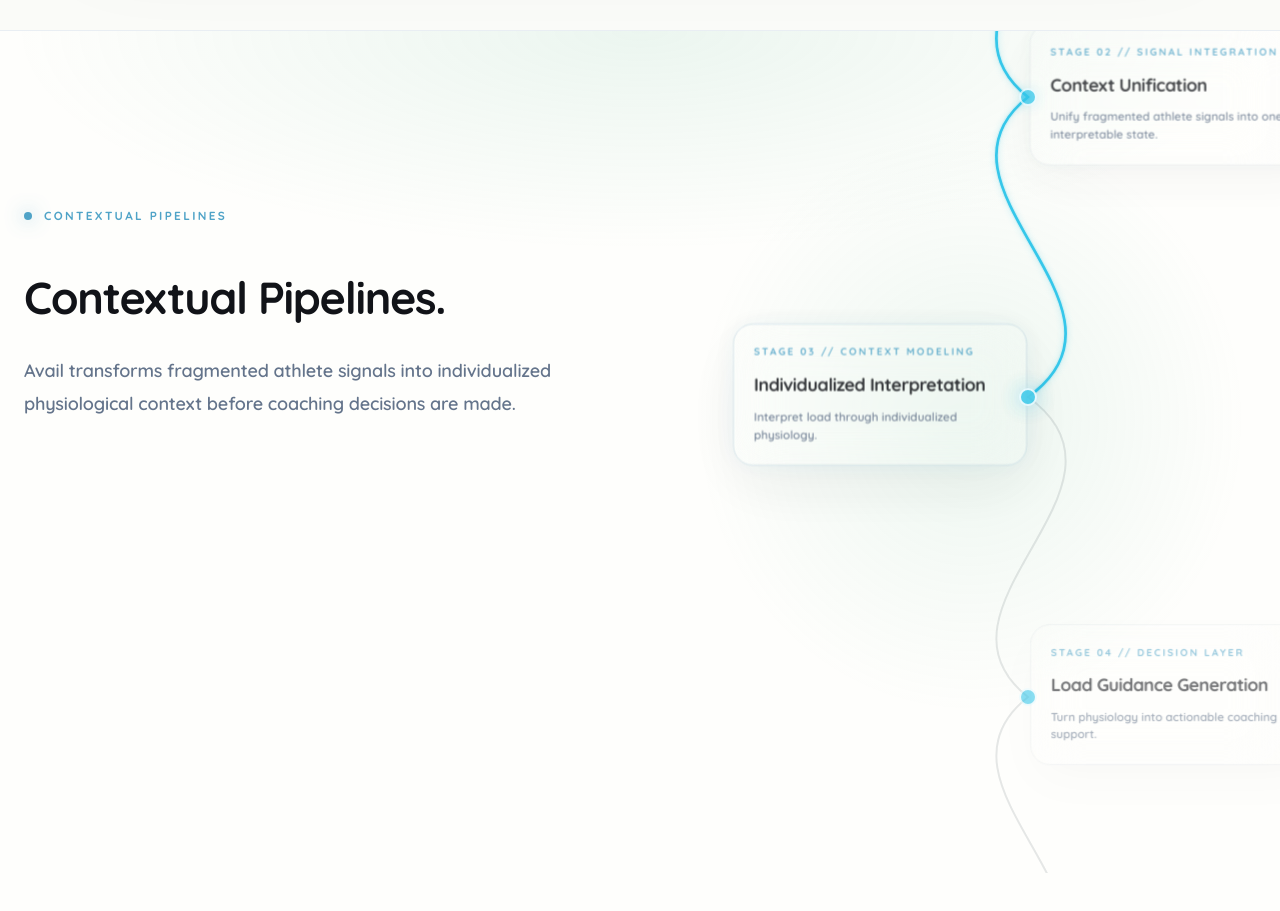
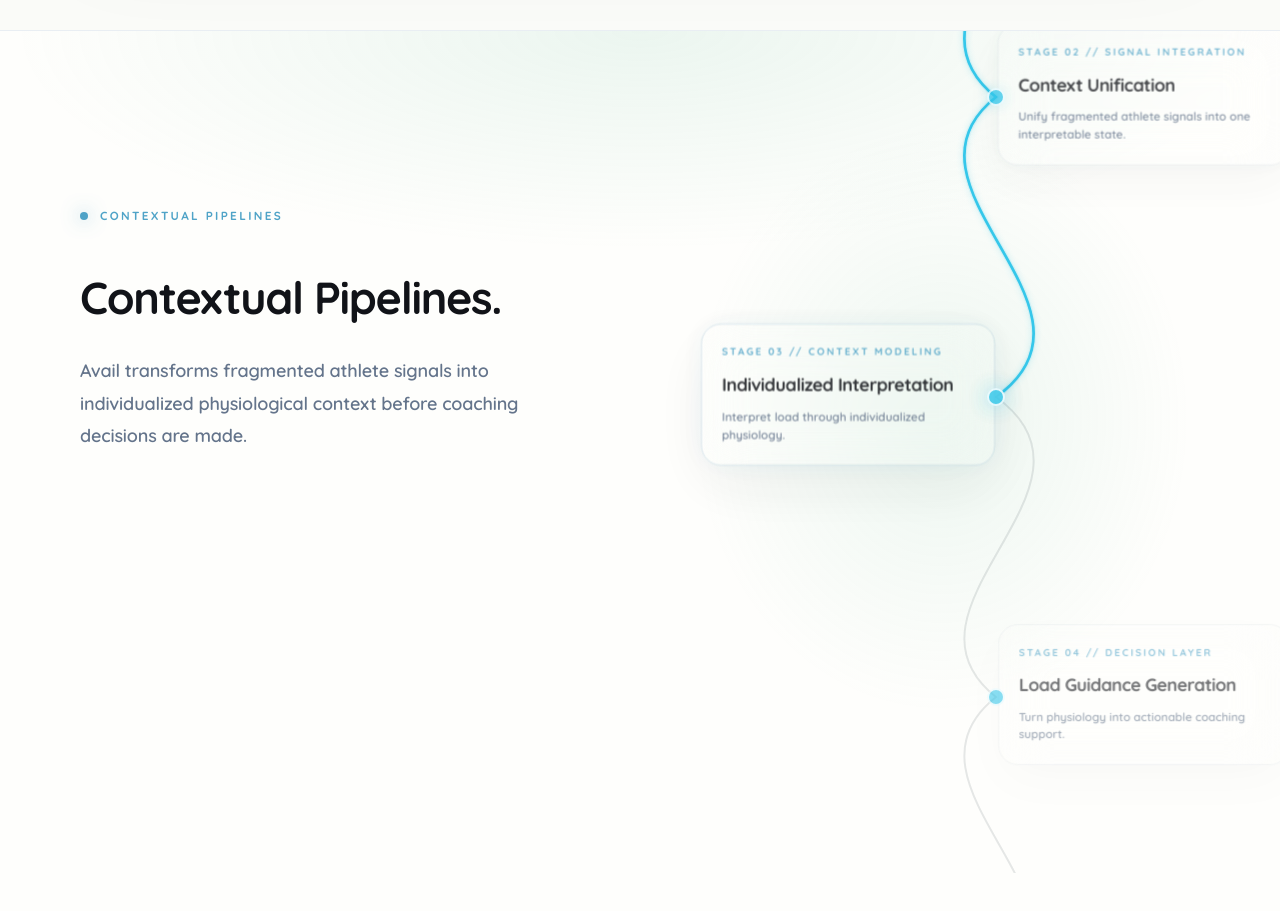
Before and after one commit to AvailHQ/Avail, a React (Vite) app: page /how-it-works in a window 1280 px wide. Shown: the part 920-1831 px from the top of the page. Built offline with nearby package versions, Linux system fonts and the light colour scheme; a web font is replaced by a local one.

Commit message:
fix StepSection padding to match other sections

```diff
--- a/src/pages/HowItWorksPage.tsx
+++ b/src/pages/HowItWorksPage.tsx
@@ -406,7 +406,7 @@
     >
       <div className="relative flex min-h-screen items-center overflow-visible px-6 py-24 hero:sticky hero:top-0 hero:overflow-hidden">
         <div className="absolute inset-x-0 top-0 h-[520px] bg-[radial-gradient(ellipse_70%_60%_at_50%_0%,rgba(111,191,158,0.13),rgba(254,254,252,0)_70%)]" />
-        <div className="workflow-narrative-grid relative mx-auto grid w-full max-w-[1280px] gap-10 hero:grid-cols-[0.48fr_0.52fr] hero:items-start wide:max-w-[1460px] wide:grid-cols-[minmax(0,620px)_704px] wide:gap-[136px]">
+        <div className="workflow-narrative-grid relative mx-auto grid w-full max-w-[1120px] gap-10 hero:grid-cols-[0.48fr_0.52fr] hero:items-start wide:max-w-[1560px] wide:grid-cols-[minmax(0,620px)_704px] wide:gap-[136px]">
           <div>
             <h2 id="workflow-narrative-heading" className="sr-only">
               How Avail turns athlete context into coaching guidance
```
